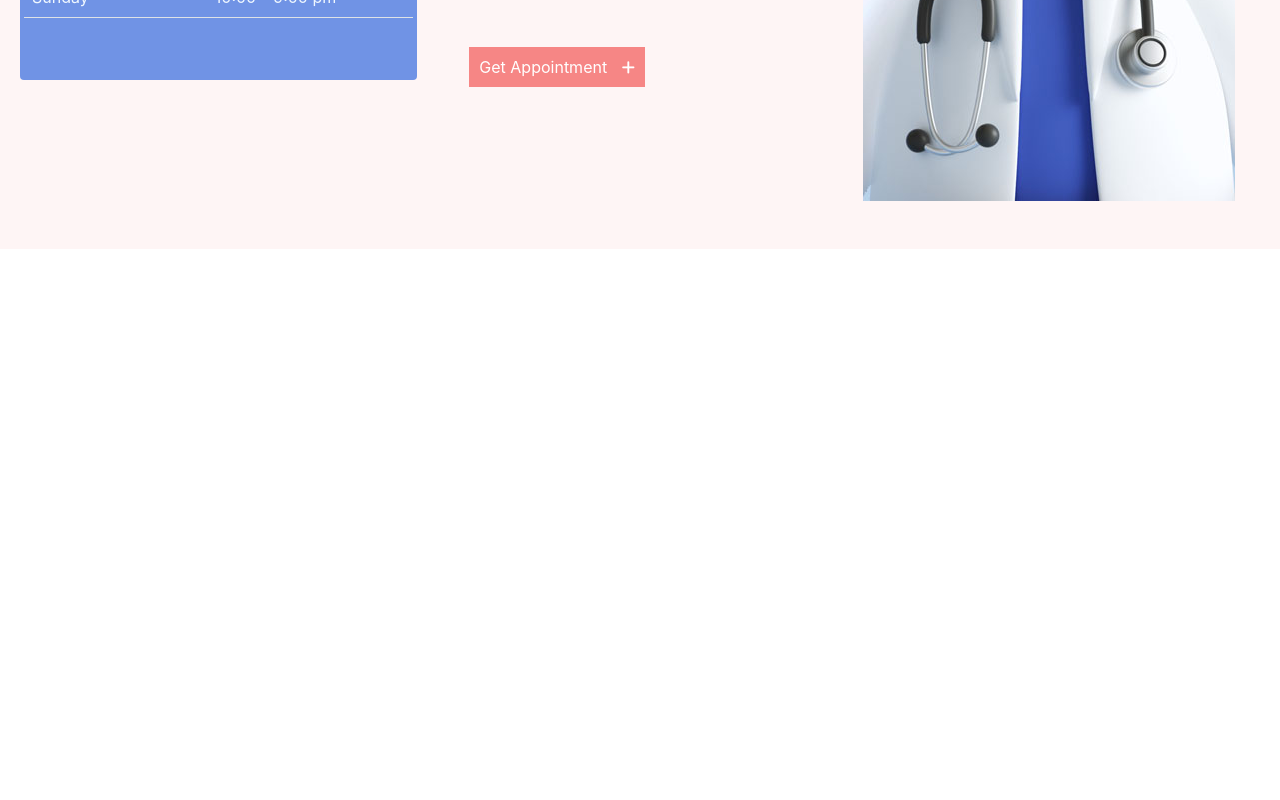
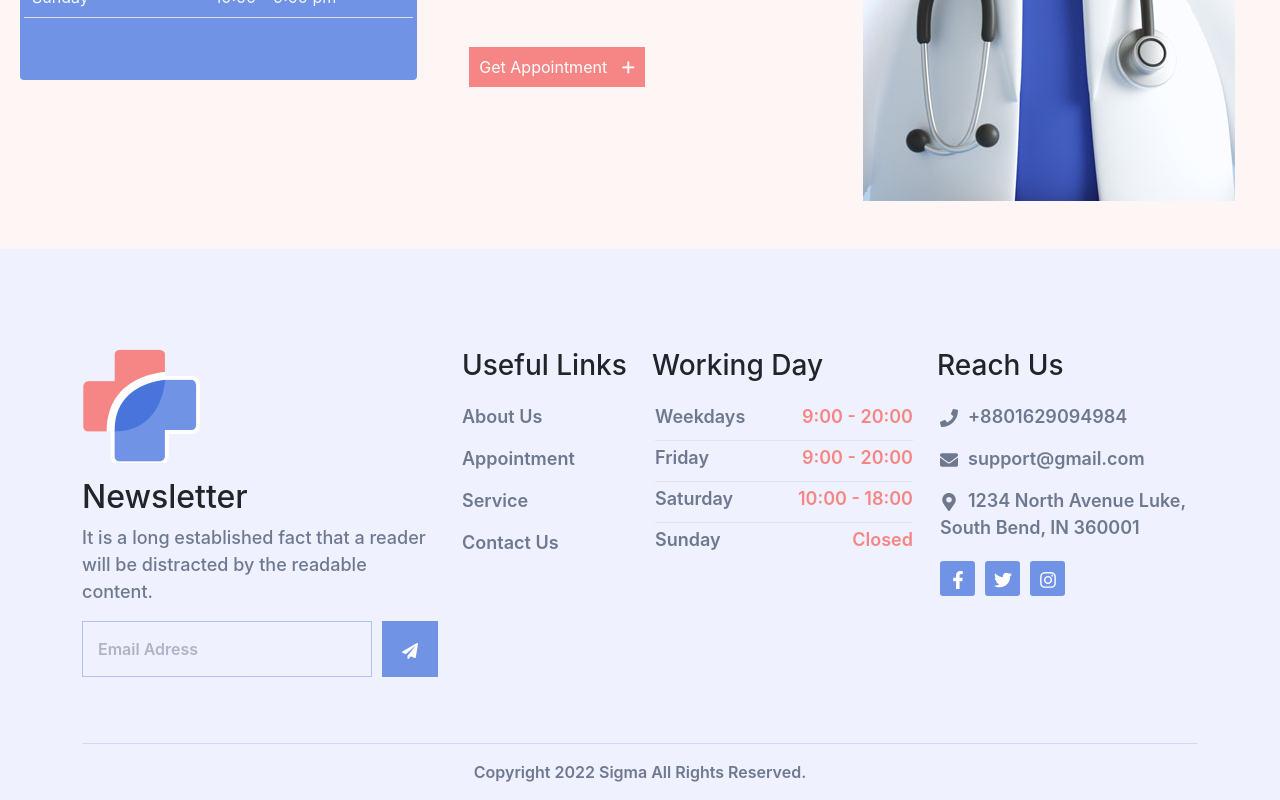
Before and after one commit to ruhulamin77/sigma-hospital-client, a React (Create React App) app: page / in a window 1280 px wide. Shown: the part 519-1319 px from the top of the page. Before the commit the page ends 800 px from the top, so only its background shows below. Built offline with nearby package versions, Linux system fonts and the light colour scheme.

Commit message:
footer-done

```diff
--- a/package.json
+++ b/package.json
@@ -10,6 +10,8 @@
     "react": "^17.0.2",
     "react-bootstrap": "^2.1.2",
     "react-dom": "^17.0.2",
+    "react-icons": "^4.3.1",
+    "react-router-dom": "^6.2.1",
     "react-scripts": "5.0.0",
     "web-vitals": "^2.1.4"
   },
--- a/src/App.js
+++ b/src/App.js
@@ -1,10 +1,16 @@
-import AboutSigma from "./components/Home/AboutSigma/AboutSigma";
+import {
+  BrowserRouter as Router, Route, Routes
+} from "react-router-dom";
 import Home from "./components/Home/Home/Home";
 
 function App() {
   return (
     <div>
-      <Home />
+      <Router>
+        <Routes>
+          <Route path="/" element={<Home />} />
+        </Routes>
+      </Router>
     </div>
   );
 }
--- /dev/null
+++ b/src/components/Home/Footer/Footer.css
@@ -0,0 +1,138 @@
+:root {
+  --footer-bg: #eff1fe;
+  --primary-color: #7093e5;
+  --body-color: #6e7990;
+  --second-color: #f68685;
+}
+footer {
+  background-color: var(--footer-bg);
+}
+footer .container .row:first-child {
+  padding-top: 100px;
+  padding-bottom: 50px;
+}
+.footer-text p {
+  color: var(--body-color);
+  font-weight: 500;
+  font-size: 18px;
+}
+.footer-text h2 {
+  margin-top: 15px;
+}
+.form-cover input {
+  border: 1px solid var(--primary-color);
+  padding: 15px 46px 15px 15px;
+  background: transparent;
+  width: 100%;
+  margin-right: 10px;
+  opacity: 0.5;
+  transition: 0.3s all ease-in-out;
+}
+::placeholder {
+  color: var(--body-color);
+  font-weight: 600;
+}
+.form-cover input:hover,
+.form-cover input:focus {
+  opacity: 1;
+}
+.form-cover input:focus {
+  outline: none;
+}
+
+.form-cover button {
+  padding: 15px 20px;
+  background-color: var(--primary-color);
+  border: none;
+  color: #ffffff;
+}
+
+.footer-menu-heading {
+  margin-bottom: 20px;
+}
+.footer-menu .footer-item {
+  display: block;
+  text-decoration: none;
+  color: var(--body-color);
+  font-weight: 600;
+  margin-bottom: 15px;
+  transition: all 0.3s ease-in-out;
+  font-size: 18px;
+}
+.footer-menu .footer-item:hover {
+  color: var(--primary-color);
+}
+.footer-menu,
+ul {
+  margin-left: 0;
+  padding-left: 0;
+}
+.working li {
+  display: flex;
+  justify-content: space-between;
+  border-bottom: 1px solid rgba(82, 95, 129, 0.09);
+  font-weight: 600;
+  font-size: 18px;
+  padding-bottom: 10px;
+  margin-top: 3px;
+}
+.working li:last-child {
+  border-bottom: none;
+}
+.working li span:first-child {
+  color: var(--body-color);
+}
+.working li span:last-child {
+  color: var(--second-color);
+}
+
+.reach-us li {
+  margin-bottom: 15px;
+  font-size: 18px;
+  color: var(--body-color);
+  font-weight: 600;
+}
+.spical {
+  margin-top: 20px;
+}
+.reach-us li a {
+  text-decoration: none;
+  transition: 0.3s all ease-in-out;
+  color: var(--body-color);
+}
+.reach-us li a svg,
+.reach-us li svg {
+  margin-right: 10px;
+}
+.reach-us li a:hover {
+  color: var(--primary-color);
+}
+.spical a {
+  width: 35px;
+  display: inline-block;
+  height: 35px;
+  line-height: 35px;
+  text-align: center;
+  background-color: var(--primary-color);
+  margin-right: 10px;
+  text-align: center;
+  transition: 0.3s all linear;
+  border-radius: 3px;
+}
+.spical a:hover {
+  transform: translateY(-8px);
+  background-color: var(--second-color);
+}
+.spical a svg {
+  text-align: center;
+  margin-right: 0 !important;
+  color: #ffffff;
+}
+.foot-note {
+  text-align: center;
+  font-weight: 600;
+  color: var(--body-color);
+}
+hr {
+  color: var(--primary-color);
+}
--- a/src/components/Home/Footer/Footer.js
+++ b/src/components/Home/Footer/Footer.js
@@ -1,10 +1,83 @@
 import React from 'react';
+import { Col, Container, Row } from 'react-bootstrap';
+import { FaPaperPlane, FaFacebookF, FaTwitter, FaInstagram, FaPhone, FaEnvelope, FaMapMarkerAlt } from 'react-icons/fa';
+import { Link } from 'react-router-dom';
+import footerLogo from '../../../images/logo/logo.png';
+import "./Footer.css";
 
 const Footer = () => {
     return (
-        <div>
-            <h1>Footer</h1>
-        </div>
+        <footer>
+            <Container>
+                <Row>
+                    <Col sm={6} lg={4} >
+                        <div className="footer-logo">
+                            <img className='img-fluid' src={footerLogo} alt="Sigma Central Hospital" />
+                        </div>
+                        <div className="footer-text">
+                            <h2>Newsletter</h2>
+                            <p>It is a long established fact that a reader will be distracted by the readable content.</p>
+                        </div>
+                        <div className="footer-form">
+                            <form>
+                                <div className="form-cover d-flex justify-content-between">
+                                    <input type="email" placeholder='Email Adress' />
+                                    <button type='submit' value="sign up">
+                                        <FaPaperPlane />
+                                    </button>
+                                </div>
+                            </form>
+                        </div>
+                    </Col>
+                    <Col sm={6} lg={2} >
+                        <div className="footer-menu-heading">
+                            <h3>Useful Links</h3>
+                        </div>
+                        <ul className="footer-menu">
+                            <Link className='footer-item' to="/about-us">About Us</Link>
+                            <Link className='footer-item' to="/appointment">Appointment</Link>
+                            <Link className='footer-item' to="/Service">Service</Link>
+                            <Link className='footer-item' to="/contact-us">Contact  Us</Link>
+                        </ul>
+                    </Col>
+                    <Col sm={6} lg={3} >
+                        <div className="footer-menu-heading">
+                            <h3>Working Day</h3>
+                        </div>
+                        <ul className='working'>
+                            <li><span>Weekdays</span><span>9:00 - 20:00</span></li>
+                            <li><span>Friday</span><span>9:00 - 20:00</span></li>
+                            <li><span>Saturday</span><span>10:00 - 18:00</span></li>
+                            <li><span>Sunday</span><span>Closed</span></li>
+                        </ul>
+                    </Col>
+                    <Col sm={6} lg={3} >
+                        <div className="footer-menu-heading">
+                            <h3>Reach Us</h3>
+                        </div>
+                        <ul className="reach-us">
+                            <li><a rel="noreferrer" target="_blank" href="tell:01629094984"> <FaPhone />+8801629094984</a></li>
+                            <li><a rel="noreferrer"
+                                target="_blank" href="mailto:support@gmail.com">< FaEnvelope />support@gmail.com</a></li>
+                            <li> <FaMapMarkerAlt />1234 North Avenue Luke, South Bend, IN 360001</li>
+                            <li className='spical'>
+                                <a href="https://www.facebook.com/" rel="noreferrer" target="_blank"><FaFacebookF /></a>
+                                <a href="https://www.facebook.com/" rel="noreferrer" target="_blank"><FaTwitter /></a>
+                                <a href="https://www.facebook.com/" rel="noreferrer" target="_blank"> <FaInstagram /></a>
+                            </li>
+                        </ul>
+                    </Col>
+                </Row>
+                <hr />
+                <Row>
+                    <Col>
+                        <p className="foot-note">
+                            Copyright 2022 Sigma All Rights Reserved.
+                        </p>
+                    </Col>
+                </Row>
+            </Container>
+        </footer>
     );
 };
 
--- a/src/components/Home/Home/Home.js
+++ b/src/components/Home/Home/Home.js
@@ -1,10 +1,12 @@
 import React from "react";
 import AboutSigma from "../AboutSigma/AboutSigma";
+import Footer from "../Footer/Footer";
 
 const Home = () => {
   return (
     <div>
       <AboutSigma />
+      <Footer />
     </div>
   );
 };
```
Also changed, not shown: 1 other file (tests, documents, lock files or other folders).
